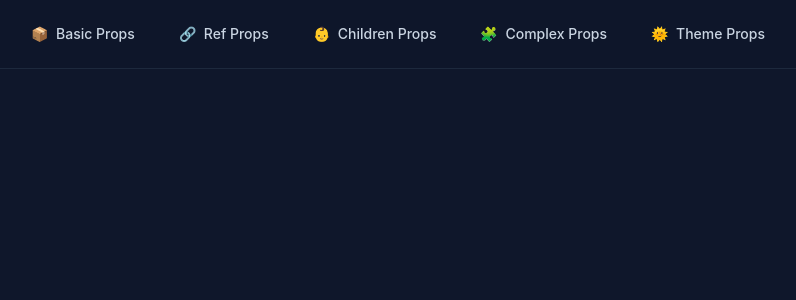
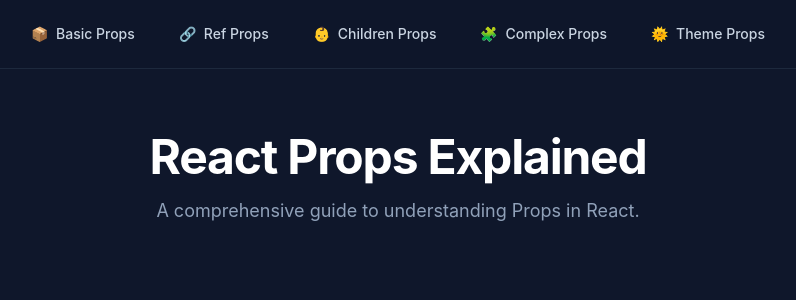
Before and after one commit to tonmoystark/all-you-need-in-react, a React (Vite) app: page / in a window 1280 px wide. Shown: the top 300 px of the page, without its empty margins (242-1038 px from the left). Built offline with nearby package versions, Linux system fonts and the light colour scheme.

Commit message:
header and isDark only for header

```diff
--- a/src/App.jsx
+++ b/src/App.jsx
@@ -32,10 +32,19 @@ function Navigation() {
 }
 
 function AppContent() {
+  const isDark = true
   return (
     <div className="min-h-screen bg-slate-900 text-white">
       <Navigation />
+    <header className={`mx-auto max-w-7xl px-6 py-16 text-center ${isDark ? 'text-white' : 'text-gray-800'}`}>
+        <h1 className="text-4xl font-bold tracking-tight md:text-5xl">
+          React Props Explained
+        </h1>
 
+        <p className="mx-auto mt-4 max-w-2xl text-lg text-slate-400">
+          A comprehensive guide to understanding Props in React.
+        </p>
+      </header>
       <main className="mx-auto max-w-7xl px-6 py-10">
         {/* Your sections/components go here */}
       </main>
```
